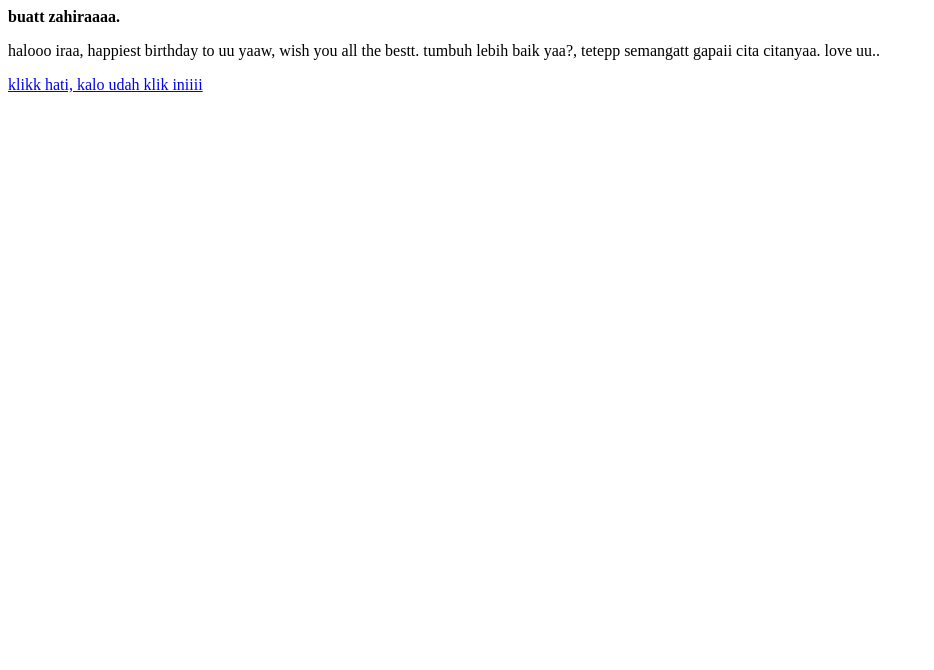
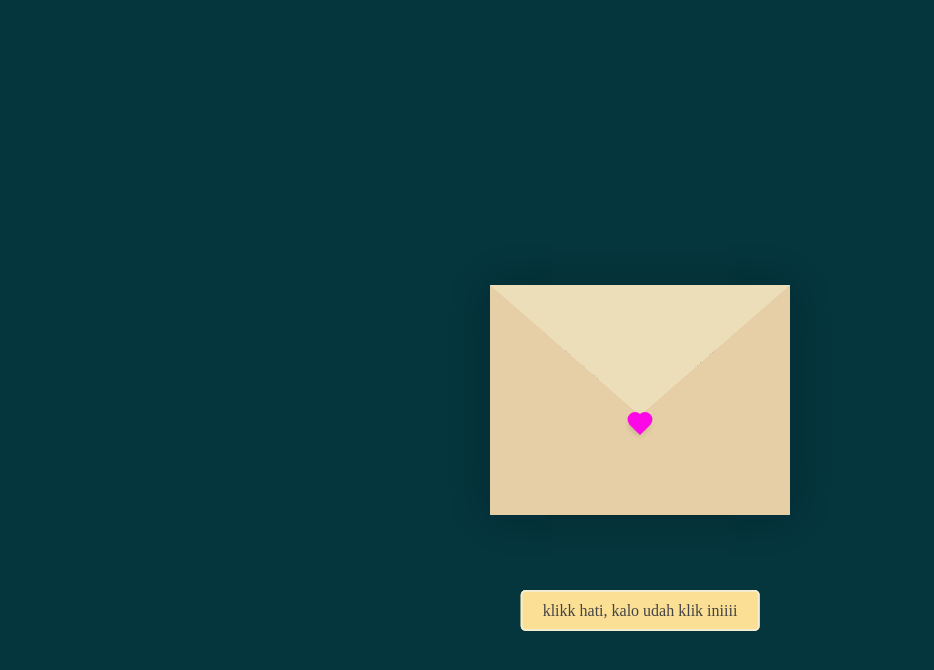
Before and after one commit to jzankkkkkk/zzhiraa.github.io, a plain HTML site: page index.html in a window 1280 px wide. Shown: the whole page, without its empty margins (0-934 px from the left). Drawn offline with Linux system fonts and the light colour scheme.

Commit message:
style.css

```diff
--- a/style.css
+++ b/style.css
@@ -1,50 +1,179 @@
-<!DOCTYPE html>
-<html lang="en">
-<head>
-    <meta charset="UTF-8">
-    <meta http-equiv="X-UA-Compatible" content="IE=edge">
-    <meta name="viewport" content="width=device-width, initial-scale=1.0">
-    <title>CSS Envelope + Letter (Open/Close on Click)</title>
-    <link rel="stylesheet" href="./style.css">
-</head>
-<body>
-    <div class="container">
-        <div class="envelope-wrapper">
-            <div class="envelope">
-                <div class="letter">
-                    <div class="text">
-                        <strong>buatt zahiraaaa.</strong>
-                        <p>
-                            halooo iraa, happiest birthday to uu yaaw, wish you all the bestt.
-                            tumbuh lebih baik yaa?, tetepp semangatt gapaii cita citanyaa.
-                            love uu..
-                        </p>
-                    </div>
-                </div>
-            </div>
-            <div class="heart"></div>
-        </div>
-    </div>
-    <footer>
-        <div class="bottom-button">
-            <a href="galeri.html" class="button">Klik iniiii</a>
-        </div>
-    </footer>
-    <script>
-        const envelope = document.querySelector('.envelope-wrapper');
-        const buttonLink = document.querySelector('.button').parentElement;
+:root{
+  --primary: #fff;
+  --bg-color: rgb(5, 53, 61);
+  --bg-envelope-color: #f5edd1;
+  --envelope-tab: #ecdeb8;
+  --envelope-cover: #e6cfa7;
+  --shadow-color: rgba(0, 0, 0, 0.2);
+  --txt-color: #444;
+  --heart-color: rgb(252, 8, 231);
+}
+body{
+  margin: 0;
+  padding: 0;
+  box-sizing: border-box;
+  background: var(--bg-color);
+  display: flex;
+  align-items: center;
+  justify-content: center;
+}
+.container {
+  height: 100vh;
+  display: flex;
+  flex-direction: column;
+  align-items: center;
+  justify-content: center;
+}
+.container > .envelope-wrapper {
+  background: var(--bg-envelope-color);
+  box-shadow: 0 0 40px var(--shadow-color);
+  display: flex;
+  flex-direction: column;
+  align-items: center;
+  position: relative;
+}
+.envelope-wrapper > .envelope {
+  position: relative;
+  width: 300px;
+  height: 230px;
+}
+.envelope-wrapper > .envelope::before {
+  content: "";
+  position: absolute;
+  top: 0;
+  z-index: 2;
+  border-top: 130px solid var(--envelope-tab);
+  border-right: 150px solid transparent;
+  border-left: 150px solid transparent;
+  transform-origin: top;
+  transition: all 0.5s ease-in-out 0.7s;
+}
+.envelope-wrapper > .envelope::after {
+  content: "";
+  position: absolute;
+  z-index: 2;
+  width: 0px;
+  height: 0px;
+  border-top: 130px solid transparent;
+  border-right: 150px solid var(--envelope-cover);
+  border-bottom: 100px solid var(--envelope-cover);
+  border-left: 150px solid var(--envelope-cover);
+}
+.envelope > .letter {
+  position: absolute;
+  right: 20%;
+  bottom: 0;
+  width: 54%;
+  height: 80%;
+  background: var(--primary);
+  text-align: center;
+  transition: all 1s ease-in-out;
+  box-shadow: 0 0 5px var(--shadow-color);
+  padding: 20px 10px;
+}
 
-        envelope.addEventListener('click', (e) => {
-            // Prevent navigation interference
-            if (!buttonLink.contains(e.target)) {
-                envelope.classList.toggle('flap');
-            }
-        });
+.envelope > .letter > .text {
+  font-family: 'Gill Sans', 'Gill Sans MT', Calibri, 'Trebuchet MS', sans-serif;
+  color: var(--txt-color);
+  text-align: left;
+  font-size: 10px;
+}
+.heart {
+  position: absolute;
+  top: 50%;
+  left: 50%;
+  width: 15px;
+  height: 15px;
+  background: var(--heart-color);
+  z-index: 4;
+  transform: translate(-50%, -20%) rotate(45deg);
+  transition: transform 0.5s ease-in-out 1s;
+  box-shadow: 0 1px 6px var(--shadow-color);
+  cursor: pointer;
+  margin-top: 20px;
+}
+.heart:before,
+.heart:after {
+  content: "";
+  position: absolute;
+  width: 15px;
+  height: 15px;
+  background-color: var(--heart-color);
+  border-radius: 50%;
+}
+.heart:before {
+  top: -7.5px;
+}
+.heart:after {
+  right: 7.5px;
+}
+.flap > .envelope:before {
+  transform: rotateX(180deg);
+  z-index: 0;
+}
+.flap > .envelope > .letter {
+  bottom: 100px;
+  transform: scale(1.5);
+  transition-delay: 1s;
+}
+.flap > .heart {
+  transform: rotate(90deg);
+  transition-delay: 0.4s;
+}
+.bottom-button {
+  position: absolute;
+  bottom: 180px;
+  left: 50%;
+  transform: translateX(-50%);
+  text-align: center;
+}
 
-        // Ensure the button works on mobile devices
-        buttonLink.addEventListener('touchstart', (e) => {
-            e.stopPropagation(); // Prevent triggering the envelope click event
-        });
-    </script>
-</body>
-</html>
+.bottom-button .button {
+    border: 2px solid var(--bg-envelope-color);
+    padding: 10px 20px;
+    border-radius: 5px;
+    text-decoration: none;
+    color: var(--txt-color);
+    background-color: rgb(250, 223, 149);
+    transition: background-color 0.3s ease, color 0.3s ease;
+}
+
+.bottom-button .button:hover {
+    background-color: var(--bg-envelope-color);
+    color: var(--primary);
+}
+
+@media (max-width: 768px) {
+    .container {
+        padding: 10px;
+    }
+
+    .envelope-wrapper {
+        width: 90%;
+    }
+
+    .envelope {
+        width: 100%;
+        height: auto;
+    }
+
+    .letter {
+        width: 80%;
+        height: auto;
+        padding: 15px;
+    }
+
+    .heart {
+        width: 20px;
+        height: 20px;
+    }
+
+    .bottom-button {
+        bottom: 100px;
+    }
+
+    .bottom-button .button {
+        font-size: 14px;
+        padding: 8px 16px;
+    }
+}
```
